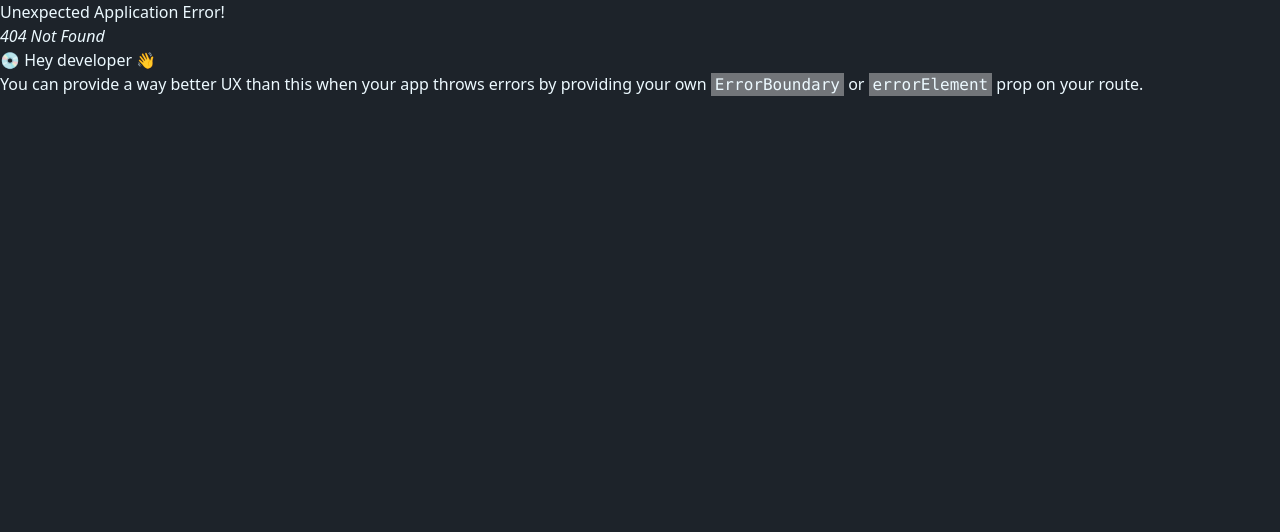
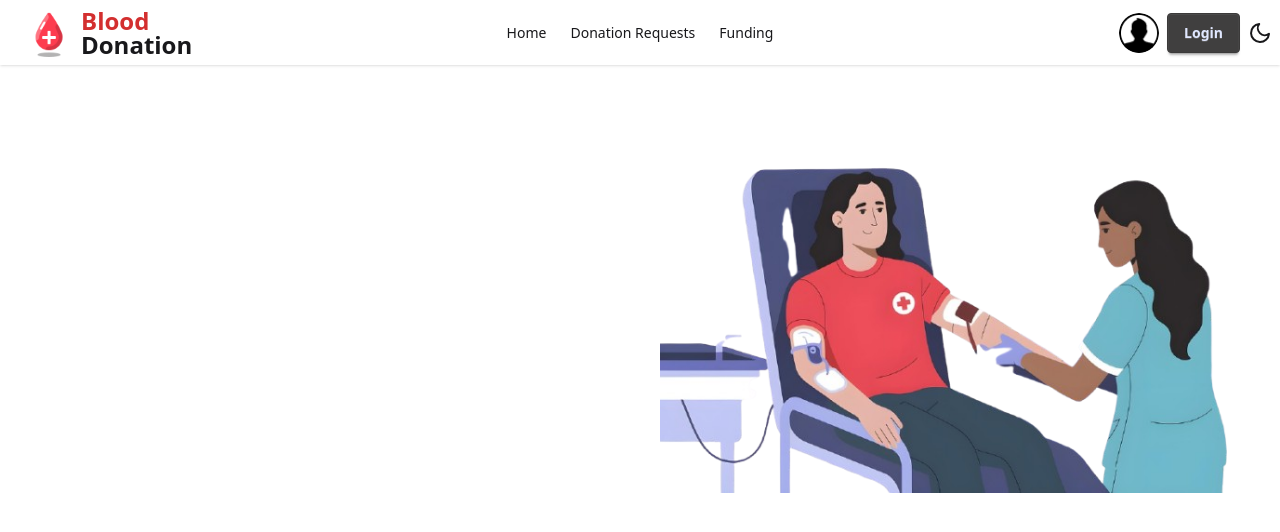
Before and after one commit to karishma-fariha/Blood-Donation-Client-Side, a React (Vite) app: page /login in a window 1280 px wide. Before the commit this address had no page. Shown: the top 532 px of the page. Built offline with nearby package versions, Linux system fonts and the light colour scheme.

Commit message:
set up authLayout

```diff
--- a/src/Components/ContactUs.jsx
+++ b/src/Components/ContactUs.jsx
@@ -3,6 +3,7 @@ import { FaPhoneAlt, FaEnvelope, FaMapMarkerAlt } from 'react-icons/fa';
 import { toast } from 'react-toastify';
 
 const ContactUs = () => {
+    const [isSubmitting, setIsSubmitting] = useState(false);
     const [formData, setFormData] = useState({
         name: '',
         email: '',
@@ -11,9 +12,15 @@ const ContactUs = () => {
 
     const handleSubmit = (e) => {
         e.preventDefault();
+        setIsSubmitting(true);
         //backend API will include later
         console.log("Form Submitted:", formData);
         toast("Thank you! Your message has been sent.");
+        setFormData({
+            name: '',
+            email: '',
+            message: ''
+        });
     };
 
     const handleChange = (e) => {
@@ -104,9 +111,11 @@ const ContactUs = () => {
                             </div>
                             <button
                                 type="submit"
-                                className="w-full bg-secondary hover:bg-red-800 text-white font-bold py-3 rounded-lg transition duration-300 shadow-md"
+                                disabled={isSubmitting}
+                                className={`w-full font-bold py-3 rounded-lg transition ${isSubmitting ? 'bg-gray-400 cursor-not-allowed' : 'bg-secondary hover:bg-red-800 text-white shadow-md'
+                                    }`}
                             >
-                                Send Message
+                                {isSubmitting ? 'Message Sent' : 'Send Message'}
                             </button>
                         </form>
                     </div>
--- /dev/null
+++ b/src/Layout/AuthLayout.jsx
@@ -0,0 +1,21 @@
+import React from 'react';
+import { Outlet } from 'react-router';
+import blood from '../assets/blood-9256176_1280-removebg-preview.png'
+import Navbar from '../Pages/Shared/Navbar/Navbar';
+const AuthLayout = () => {
+    return (
+        <div className='max-w-7xl mx-auto'>
+            <div className="">
+                <Navbar></Navbar>
+            </div>
+            <div className="flex items-center mt-20 gap-10">
+            <div className="flex-1"><Outlet></Outlet></div>
+            <div className="flex-1">
+                <img className='' src={blood} alt="" />
+            </div>
+            </div>
+        </div>
+    );
+};
+
+export default AuthLayout;
--- /dev/null
+++ b/src/Pages/Auth/Login/Login.jsx
@@ -0,0 +1,11 @@
+import React from 'react';
+
+
+const Login = () => {
+    return (
+        <div className=""></div>
+
+    );
+};
+
+export default Login;
--- /dev/null
+++ b/src/Pages/Auth/Register/Register.jsx
@@ -0,0 +1,11 @@
+import React from 'react';
+
+const Register = () => {
+    return (
+        <div>
+
+        </div>
+    );
+};
+
+export default Register;
--- a/src/Pages/Shared/Navbar/Navbar.jsx
+++ b/src/Pages/Shared/Navbar/Navbar.jsx
@@ -6,6 +6,7 @@ import ThemeToggle from '../../../Components/ThemeToggle';
 
 const Navbar = () => {
     const links = <>
+        <li><NavLink to="/">Home</NavLink></li>
         <li><NavLink to="">Donation Requests</NavLink></li>
         <li><NavLink to="">Funding </NavLink></li>
 
--- /dev/null
+++ b/src/Provider/AuthContext.jsx
@@ -0,0 +1,9 @@
+import { getAuth, GoogleAuthProvider } from "firebase/auth";
+import { createContext } from "react"
+import app from "../Firebase/firebase.config";
+
+export const AuthContext = createContext(null);
+export const auth = getAuth(app);
+
+
+export const googleProvider = new GoogleAuthProvider();
--- a/src/Routes/Router.jsx
+++ b/src/Routes/Router.jsx
@@ -1,6 +1,9 @@
 import { createBrowserRouter } from "react-router";
 import RootLayout from "../Layout/RootLayout";
 import Home from "../Pages/Home/Home/Home";
+import AuthLayout from "../Layout/AuthLayout";
+import Login from "../Pages/Auth/Login/Login";
+import Register from "../Pages/Auth/Register/Register";
 
 export const router = createBrowserRouter([
   {
@@ -13,4 +16,18 @@ export const router = createBrowserRouter([
         }
     ]
   },
+  {
+    path:"/",
+    Component:AuthLayout,
+    children:[
+        {
+            path:'/login',
+            Component:Login
+        },
+        {
+            path:'/register',
+            Component:Register
+        }
+    ]
+  },
 ]);
--- a/src/index.css
+++ b/src/index.css
@@ -18,7 +18,7 @@
   default: true;
 
   --color-primary: #403F3F;
-  --color-secondary: #D72050;
+  --color-secondary:#d32f2f;
   /* --color-base-200: #F3F3F3;
   --color-base-300: #e7e7e7;
   --color-accent: #706F6F; */
```
Also changed, not shown: src/assets/blood-9256176_1280-removebg-preview.png (added).
